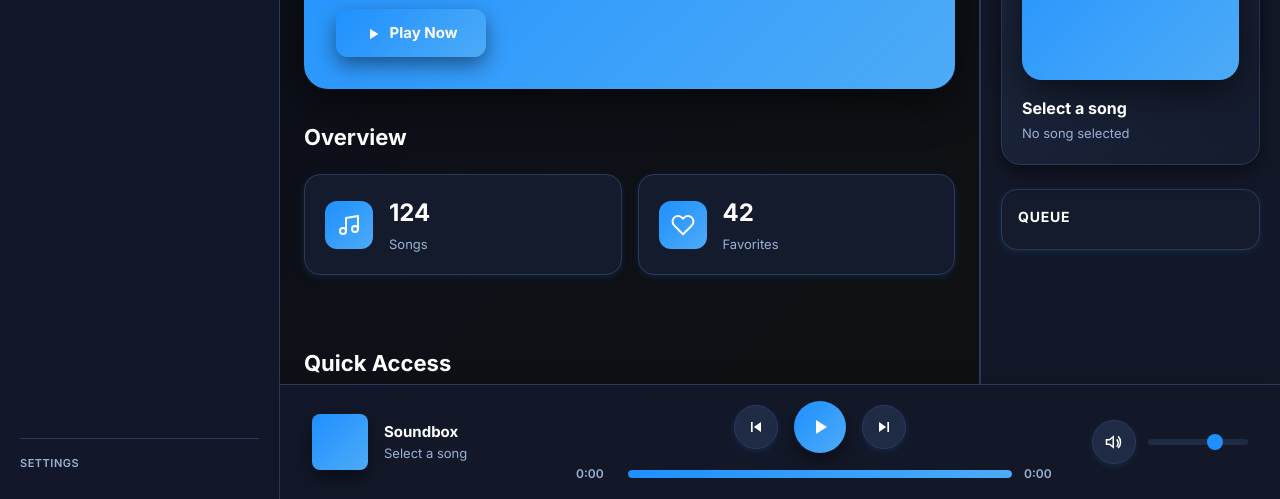
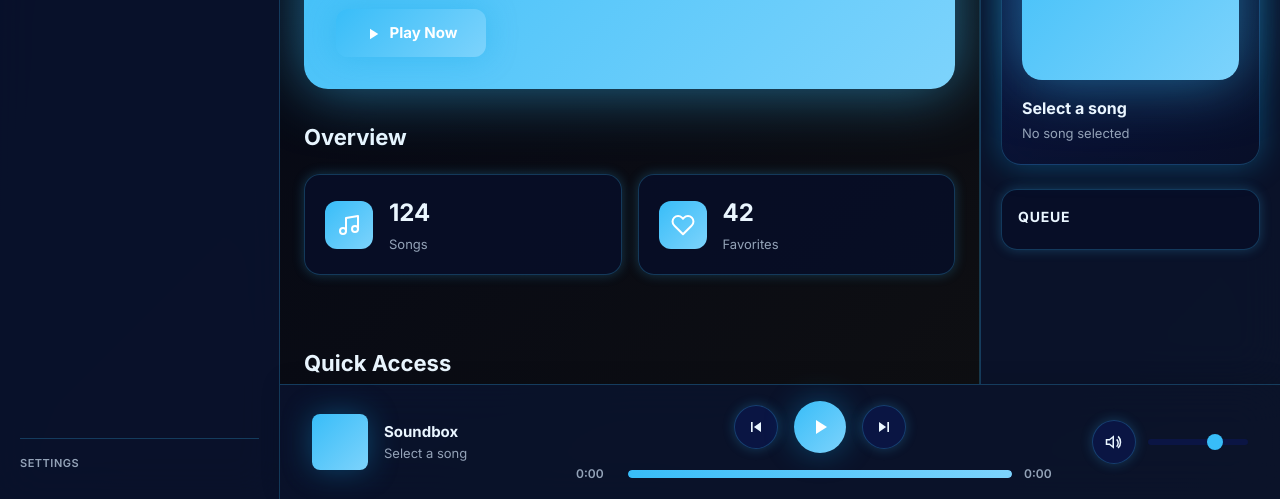
Before and after one commit to 62fpsgaming-hue/Music-App, a plain HTML site: page index.html in a window 1280 px wide. Shown: the part 301-800 px from the top of the page. Drawn offline with Linux system fonts and the light colour scheme.

Commit message:
Update CSS variables for theme colors and shadow, with aurora blue color theme

```diff
--- a/style.css
+++ b/style.css
@@ -1,24 +1,25 @@
 :root {
-  --primary: #1e90ff;
-  --primary-dark: #1c7ed6;
-  --primary-light: #4dabf7;
-  --dark: #0a0f1c;
-  --card: #141b2d;
-  --card-elevated: #1f2a44;
-  --border: #2c3a5a;
-  --text: #ffffff;
-  --text-muted: #9bb1d4;
-  --glass: rgba(20, 27, 45, 0.85);
-  --transition: all 0.2s cubic-bezier(0.4, 0, 0.2, 1);
-  --shadow-small: 0 2px 6px rgba(30, 144, 255, 0.15);
-  --shadow-medium: 0 8px 20px rgba(0, 0, 0, 0.45);
-  --shadow-large: 0 12px 40px rgba(0, 0, 0, 0.6);
-  --blur: blur(16px);
-  --radius-sm: 8px;
-  --radius-md: 12px;
-  --radius-lg: 16px;
-  --radius-xl: 20px;
+  --primary: #38bdf8;
+  --primary-dark: #0ea5e9;
+  --primary-light: #7dd3fc;
+  --dark: #020617;
+  --card: rgba(8, 15, 40, 0.85);
+  --card-elevated: rgba(12, 23, 72, 0.9);
+  --border: rgba(56, 189, 248, 0.25);
+  --text: #eaf6ff;
+  --text-muted: #94a3b8;
+  --glass: rgba(10, 20, 50, 0.75);
+  --blur: blur(22px);
+  --shadow-small: 0 0 12px rgba(56, 189, 248, 0.25);
+  --shadow-medium: 0 0 30px rgba(14, 165, 233, 0.35);
+  --shadow-large: 0 0 60px rgba(56, 189, 248, 0.55);
+  --transition: all 0.35s cubic-bezier(0.22, 1, 0.36, 1);
+  --radius-sm: 10px;
+  --radius-md: 16px;
+  --radius-lg: 22px;
+  --radius-xl: 30px;
 }
+
 
 
 * {
```
